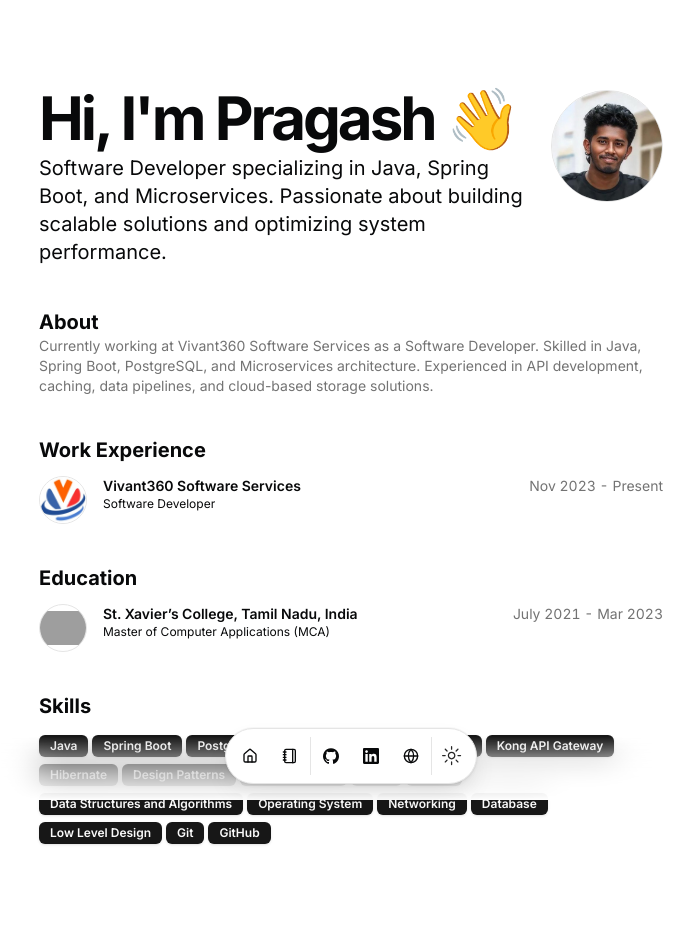
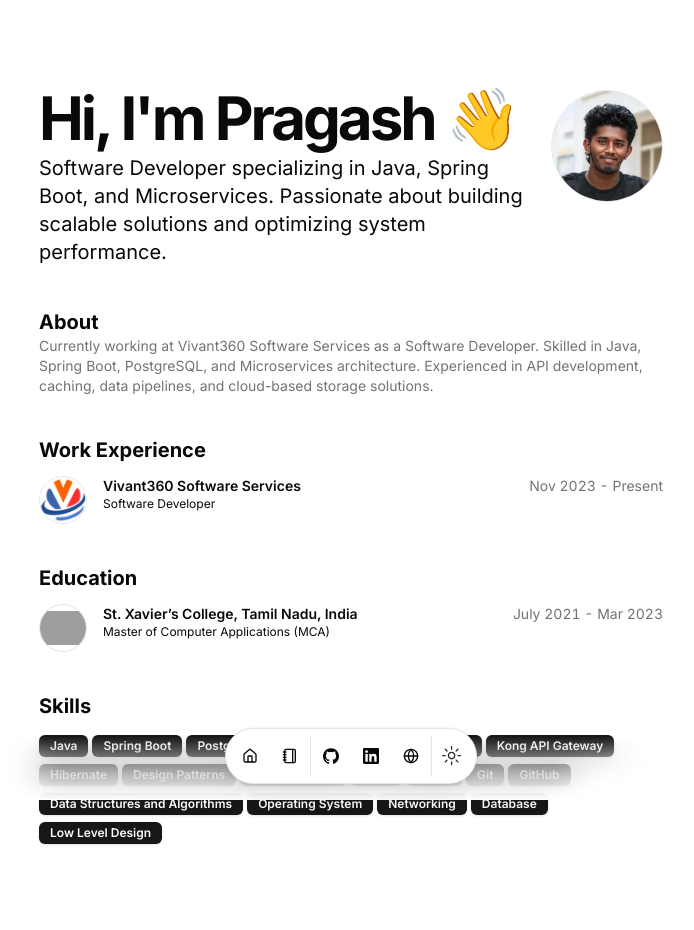
Before and after one commit to PragashDaniel/portfolio, a Next.js app: page / in a window 1280 px wide. Shown: the top 930 px of the page, without its empty margins (289-983 px from the left). Built offline with nearby package versions, Linux system fonts and the light colour scheme; grey boxes are pictures that could not be loaded.

Commit message:
Update resume.tsx

```diff
--- a/src/data/resume.tsx
+++ b/src/data/resume.tsx
@@ -24,13 +24,13 @@ export const DATA = {
     "Multithreading",
     "Agile",
     "Kafka",
+     "Git",
+     "GitHub",
      "Data Structures and Algorithms",
     "Operating System",
     "Networking",
     "Database",
-    "Low Level Design",
-    "Git",
-    "GitHub"
+    "Low Level Design"
   ],
   navbar: [
     { href: "/", icon: HomeIcon, label: "Home" },
```
